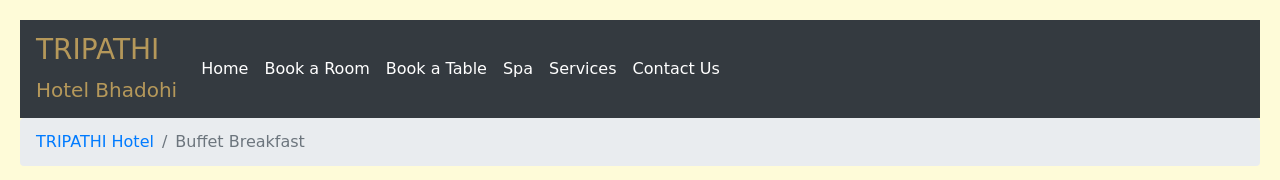
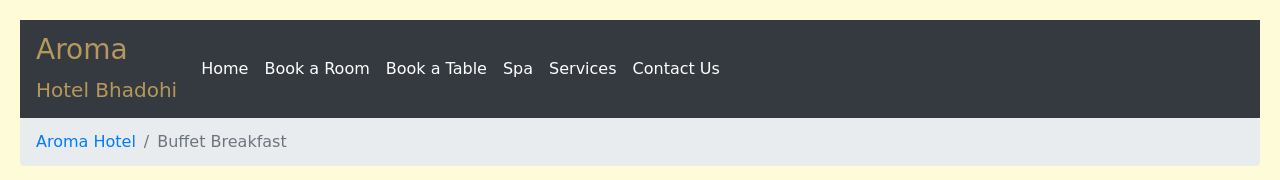
Before and after one commit to pothulavenu/Aroma-hotel, a plain HTML site: page dining.html in a window 1280 px wide. Shown: the top 180 px of the page. Drawn offline with nearby package versions, Linux system fonts and the light colour scheme.

Commit message:
Update dining.html

```diff
--- a/dining.html
+++ b/dining.html
@@ -6,7 +6,7 @@
     <link rel="stylesheet" href="https://maxcdn.bootstrapcdn.com/bootstrap/4.0.0/css/bootstrap.min.css" integrity="sha384-Gn5384xqQ1aoWXA+058RXPxPg6fy4IWvTNh0E263XmFcJlSAwiGgFAW/dAiS6JXm" crossorigin="anonymous">
     <link rel="stylesheet" href="css/style.css">
     <link rel="stylesheet" href="https://cdnjs.cloudflare.com/ajax/libs/font-awesome/4.7.0/css/font-awesome.min.css">
-    <title>TRIPATHI HOTEL</title>
+    <title>Aroma HOTEL</title>
     <!-- Start of Async Drift Code -->
 <script>
 	"use strict";
@@ -39,7 +39,7 @@
   <body style="background-color:#fefbd8;">
     <header class="sticky-top" style="background-color:#fefbd8;">
       <nav class="navbar navbar-expand-lg navbar-dark bg-dark">
-        <a class="navbar-brand" style="color: #b5985a;" href="index.html"><h3>TRIPATHI</h3><h7>Hotel Bhadohi</h7></a>
+        <a class="navbar-brand" style="color: #b5985a;" href="index.html"><h3>Aroma</h3><h7>Hotel Bhadohi</h7></a>
         <button class="navbar-toggler" type="button" data-toggle="collapse" data-target="#navbarNavAltMarkup" aria-controls="navbarNavAltMarkup" aria-expanded="false" aria-label="Toggle navigation">
           <span class="navbar-toggler-icon"></span>
         </button>
@@ -57,7 +57,7 @@
       </nav>
       <nav aria-label="breadcrumb bg-dark">
         <ol class="breadcrumb">
-          <li class="breadcrumb-item"><a href="index.html">TRIPATHI Hotel</a></li>
+          <li class="breadcrumb-item"><a href="index.html">Aroma Hotel</a></li>
           <li class="breadcrumb-item active" aria-current="page">Buffet Breakfast</li>
         </ol>
       </nav>
```
